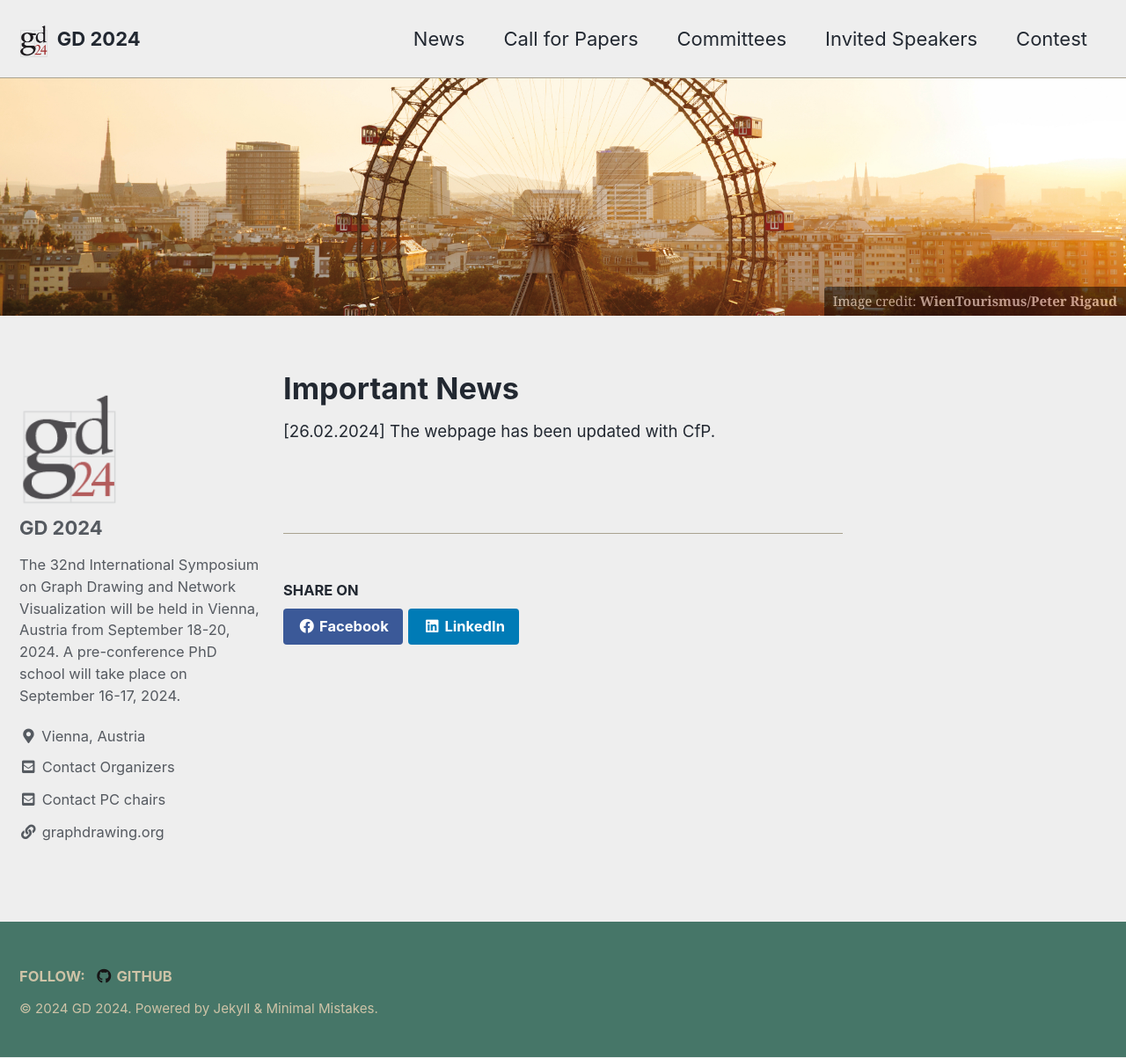
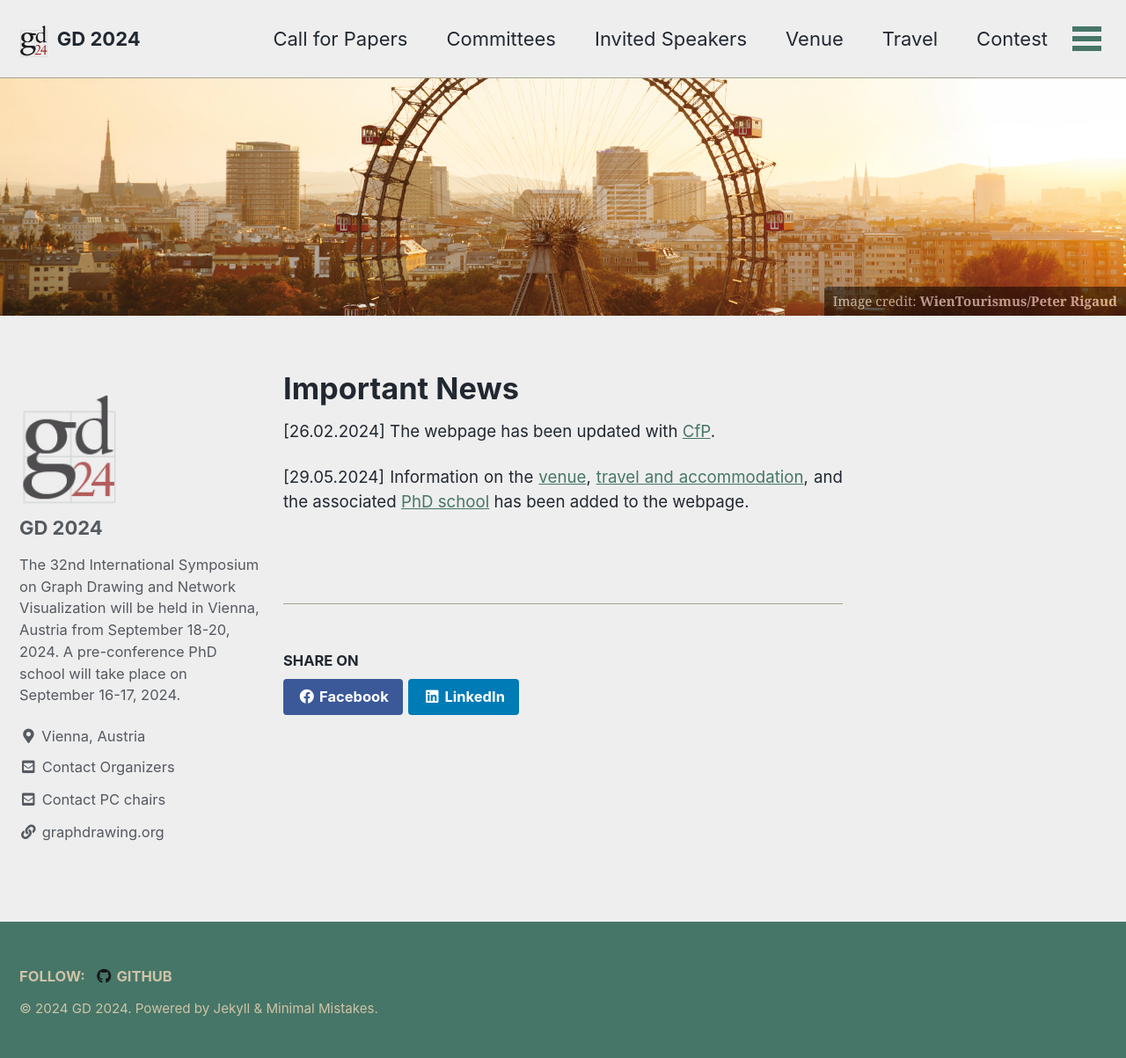
Before and after one commit to graphdrawing/gd2024, a Jekyll site: the page built from pages/news.md, in a window 1280 px wide and 1203 px high. Shown: the whole window at 88% size. Built offline with Jekyll 4.4.1, drawn with Linux system fonts in a browser that asks for light colours; cached includes are drawn as plain includes.

```diff
--- a/pages/news.md
+++ b/pages/news.md
@@ -9,7 +9,9 @@ header:
 # toc: true
 ---
 
-[26.02.2024] The webpage has been updated with CfP.
+[26.02.2024] The webpage has been updated with <a href="../cfp">CfP</a>.
+
+[29.05.2024] Information on the <a href="../venue">venue</a>, <a href="../travel_accomodation">travel and accommodation</a>, and the associated <a href="../school">PhD school</a> has been added to the webpage.
 
 
 <!--However, please understand that this may change to an online-only event depending on the future status of the COVID19 infection.
```
Also changed, not shown: _data/navigation.yml (+8 -8 lines).
